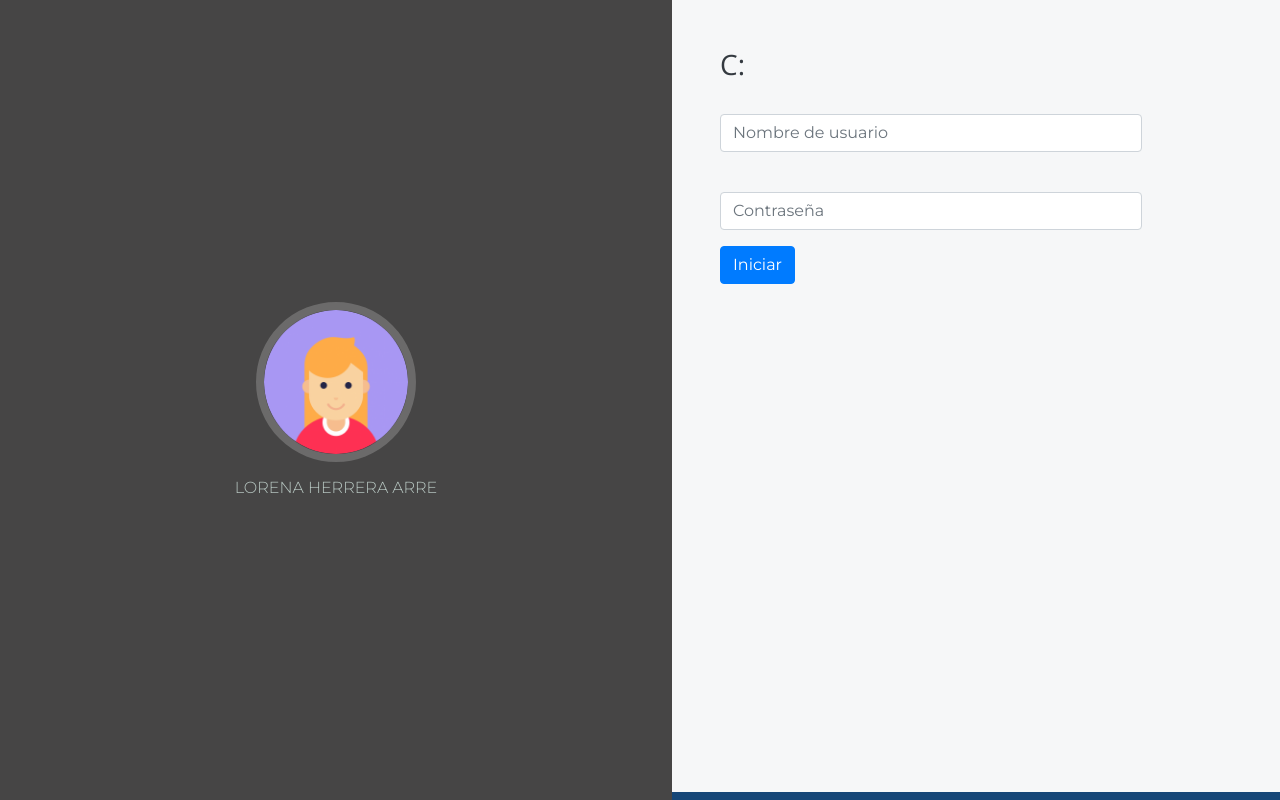
After one commit to JazminPool/enlace_upqroo, a PHP site: page / in a window 1280 px wide. The commit adds this page. Run offline with PHP 8.4, Linux system fonts and the light colour scheme; some web fonts are replaced.

Commit message:
Vista login (no terminada), modificacion de css.

```diff
--- a/afiliados.php
+++ b/aliados.php
@@ -6,13 +6,13 @@
     <meta name="description" content="">
     <meta name="author" content="">
 
-    <title>Enlace xdxd</title>
+    <title>Enlace upqroo</title>
 
     <?php include('links.php');?>
 
   </head>
 
-  <body id="page-top">
+  <body id="page-top" class="body-nav">
     <?php include('nav.php');?>
 
     <div class="cuerpo">
@@ -45,7 +45,7 @@
                 </tbody>
               </table>
       </section>
-    </div>
+    </div><!--Fin de cuerpo-->
 
     <!--Inicia modal-->
     <div class="modal fade" id="modal_detalles_afiliados" tabindex="-1" role="dialog" aria-labelledby="modal_detalles_afiliadosLabel" aria-hidden="true">
--- a/css/style.min.css
+++ b/css/style.min.css
@@ -1,10 +1,12 @@
 body{
     font-family: 'Montserrat', sans-serif;
     background-color: #101111;
+    color:#868e96; /*868e96 */
+}
+.body-nav{
     padding-top:54px;
-    color:#868e96
 }
-@media (min-width:992px){body{padding-top:0;padding-left:17rem}}
+@media (min-width:992px){.body-nav{padding-top:0;padding-left:17rem}}
 
 h1,h2,h3,h4,h5,h6{
     font-family:'Open Sans',serif;
@@ -50,6 +52,6 @@
 @media (min-width:992px){section.resume-section{padding-top:3rem!important;padding-bottom:3rem!important}}
 
 
-a{color:#bd5d38}
+a{color:#ff097c}
 
-a:active,a:focus,a:hover{color:#824027}
+a:active,a:focus,a:hover{color:#277f82}
--- a/css/style_enlace.css
+++ b/css/style_enlace.css
@@ -1,15 +1,52 @@
-.cuerpo{ /*Cuerpo principal del contenido*/
-    background-color: aliceblue; /*f6f7f8*/
-}
+/***************************************************************************************/
+    /*Propiedades del lado izquierdo de login*/
+        #izquierda-index .navbar-nav .nav-item .nav-link{
+            font-weight:400;
+            text-transform:uppercase;
+        }
+        @media (min-width:992px){
+            #izquierda-index{
+                text-align:center;
+                position:fixed;
+                top:0; left:0; display:flex; flex-direction:column;
+                width:42rem; /*Empieza el nav*/
+                height:100vh
+            }
+            #izquierda-index .navbar-brand{display:flex;margin:auto auto 0;padding:.5rem}
+            #izquierda-index .navbar-brand .img-profile{
+                max-width:10rem;max-height:10rem;border:.5rem solid rgba(255,255,255,.2)}
+            #izquierda-index .navbar-collapse{
+                display:flex;align-items:flex-start;flex-grow:0;width:100%;margin-bottom:auto}
+            #izquierda-index .navbar-collapse .navbar-nav{flex-direction:column;width:100%}
+            #izquierda-index .navbar-collapse .navbar-nav .nav-item{display:block}
+            #izquierda-index .navbar-collapse .navbar-nav .nav-item .nav-link{display:block}
+        }
+    /***Propiedades lado derecho del login******/
+        .body-index{
+            padding-top:54px;
+        }
+        @media (min-width:992px){
+            .body-index{
+                padding-top:0;
+                padding-left:42rem /*Empieza cuerpo*/
+            }
+        }
+/*******************************************************************************************/
 
-.bg-primary{background-color:#464545!important} /*ed8b43, 154677  */
+
+
+/*cuerpo principal lado derecho del nav*/
+.cuerpo{  background-color: #f6f7f8; /*f6f7f8*/ }
+
+/*Color del nav*/
+.bg-primary{background-color:#464545!important} /*#ed8b43, #154677  */
 
 .tabla{
     font-family: 'Montserrat', sans-serif;
     width: 100%;
     vertical-align: middle;
-    border-radius: 10px;
-    font-size: 93%;
+        border-radius: 10px;
+        font-size: 93%;
     font-weight: normal;
     text-align: center;
 }
@@ -20,6 +57,11 @@
 .fuente_especial{
     color: #6f6ff9;
 }
+.lorena{  color: rgb(184, 199, 194); }
+
+.link-nav{ color: azure; }
+.link-nav:hover{ color: #464545; }
+
 .vertical_centro{
     vertical-align: middle;
     text-align: center;
@@ -39,3 +81,9 @@
     float: none;
     margin: 0 auto;
 }
+
+
+
+
+/*<div class="row align-items-start"> eso es para alinear los items al centro
+<div class="row align-items-center">*/
--- /dev/null
+++ b/index.php
@@ -0,0 +1,70 @@
+<!DOCTYPE html>
+<html lang="es">
+  <head>
+    <meta charset="utf-8">
+    <meta name="viewport" content="width=device-width, initial-scale=1, shrink-to-fit=no">
+    <meta name="description" content="">
+    <meta name="author" content="">
+
+    <title>Enlace upqroo</title>
+
+    <?php include('links.php');?>
+
+  </head>
+
+  <body id="page-top" class="body-index">
+    <!--Nav-SideBar responsive-->
+    <nav class="navbar navbar-expand-lg navbar-dark bg-primary fixed-top" id="izquierda-index">
+        <a class="navbar-brand js-scroll-trigger" href="#page-top">
+            <span class="d-block d-lg-none">Enlace</span>
+            <span class="d-none d-lg-block">
+            <img class="img-fluid img-profile rounded-circle mx-auto mb-2" src="img/lorena.png" alt="">
+            </span>
+        </a>
+
+        <!--SideBar-->
+        <div class="collapse navbar-collapse" id="navbarSupportedContent">
+            <!--js-scroll-trigger es una clase que esta bien chida xdxd-->
+            <ul class="navbar-nav">
+            <li class="nav-item">
+                <h6 class="fuente_monse lorena">Lorena Herrera Arre</h6>
+            </li>
+
+        </div>
+    </nav>
+
+    <div class="cuerpo">
+        <section class="resume-section p-5" id="aliados">
+            <div class="row ">
+                <div class="col-lg-10">
+                    <h3>c:</h3> <br>
+                    <form role="form">
+                        <div class="form-group">
+                            <input type="name" class="form-control" id="NameInputEmail1" placeholder="Nombre de usuario">
+                        </div>
+                        <br>
+                        <div class="form-group">
+                            <input type="password" class="form-control" id="NameInputEmail1" placeholder="Contraseña">
+                        </div>
+                        <form  action="" method="">
+                            <button type="submit" class="btn btn-primary">Iniciar </button>
+                        </form>
+                    </form>
+                </div>
+            </div>
+      </section>
+    </div><!--Fin de cuerpo-->
+
+
+
+
+    <!-- Bootstrap JavaScript -->
+    <script src="source/jquery/jquery.min.js"></script>
+    <script src="source/bootstrap/js/bootstrap.bundle.min.js"></script>
+    <!-- JavaScript -->
+    <script src="source/jquery-easing/jquery.easing.min.js"></script>
+    <!-- JavaScript de bootrap -->
+    <script src="js/resume.min.js"></script>
+
+  </body>
+</html>
```
Also changed, not shown: nav.php (+6 -2 lines), img/libretas.jpg (added), img/profile.jpg (deleted).
